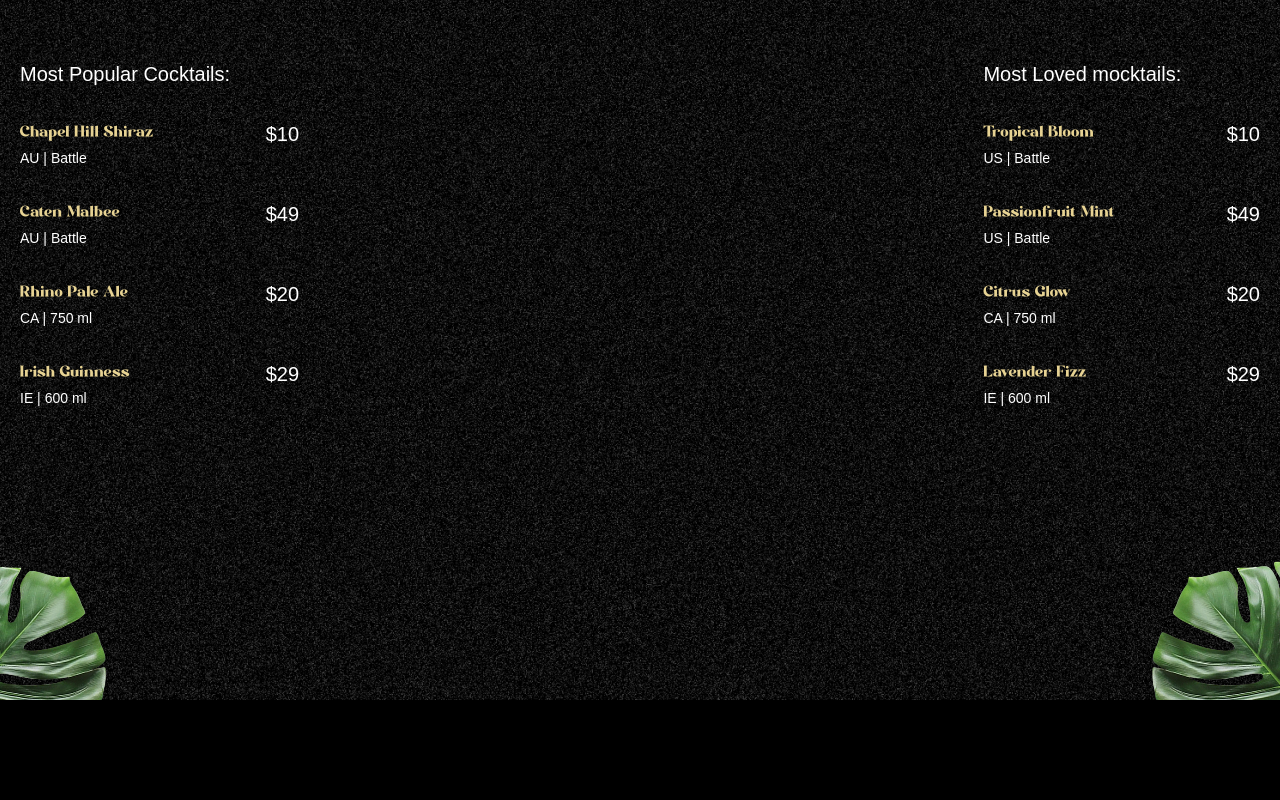
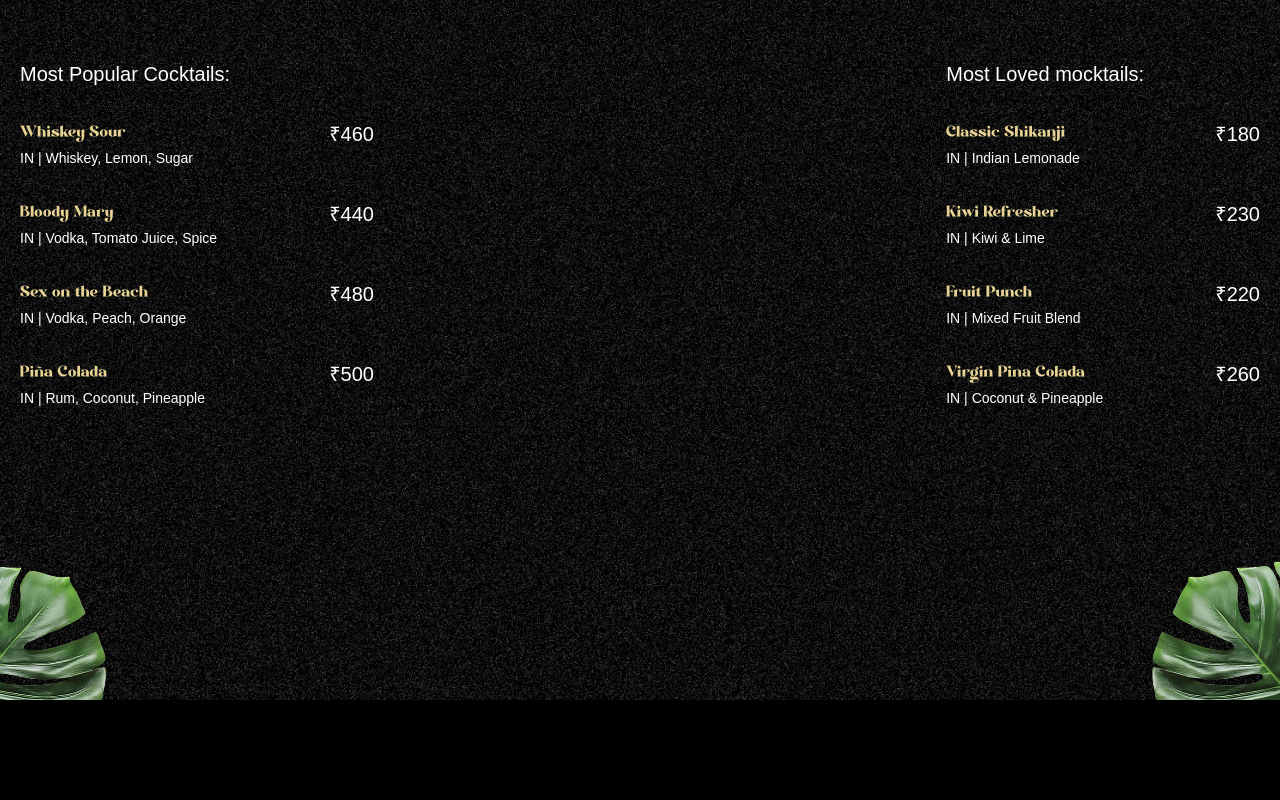
Before and after one commit to jatinverma2705/gsap_mocktails, a React (Vite) app: page / in a window 1280 px wide. Shown: the part 900-1700 px from the top of the page. Built offline with nearby package versions, Linux system fonts and the light colour scheme; a web font is replaced by a local one.

Commit message:
Done with implementing Contact section , Webpage complete

```diff
--- a/index.html
+++ b/index.html
@@ -4,7 +4,7 @@
     <meta charset="UTF-8" />
     <link rel="icon" type="image/svg+xml" href="/images/logo.png" />
     <meta name="viewport" content="width=device-width, initial-scale=1.0" />
-    <title>moctail-frontend</title>
+    <title>SipYard</title>
   </head>
   <body>
     <div id="root"></div>
--- a/src/App.jsx
+++ b/src/App.jsx
@@ -8,6 +8,7 @@
 import About from './Components/About';
 import Art from './Components/Art';
 import Menu from './Components/Menu';
+import Contact from './Components/Contact';
 
 
 const App = () => {
@@ -21,6 +22,7 @@
       <About />
       <Art />
       <Menu />
+      <Contact />
     </main>
   )
 }
--- a/src/Components/Cocktails.jsx
+++ b/src/Components/Cocktails.jsx
@@ -29,55 +29,55 @@
 
     const cocktailLists = [
  {
-	name: "Chapel Hill Shiraz",
-	country: "AU",
-	detail: "Battle",
-	price: "$10",
+    name: "Whiskey Sour",
+    country: "IN",
+    detail: "Whiskey, Lemon, Sugar",
+    price: "₹460",
   },
   {
-	name: "Caten Malbee",
-	country: "AU",
-	detail: "Battle",
-	price: "$49",
+    name: "Bloody Mary",
+    country: "IN",
+    detail: "Vodka, Tomato Juice, Spice",
+    price: "₹440",
   },
   {
-	name: "Rhino Pale Ale",
-	country: "CA",
-	detail: "750 ml",
-	price: "$20",
+    name: "Sex on the Beach",
+    country: "IN",
+    detail: "Vodka, Peach, Orange",
+    price: "₹480",
   },
   {
-	name: "Irish Guinness",
-	country: "IE",
-	detail: "600 ml",
-	price: "$29",
+    name: "Piña Colada",
+    country: "IN",
+    detail: "Rum, Coconut, Pineapple",
+    price: "₹500",
   },
 ];
 
 const mockTailLists = [
   {
-	name: "Tropical Bloom",
-	country: "US",
-	detail: "Battle",
-	price: "$10",
+    name: "Classic Shikanji",
+    country: "IN",
+    detail: "Indian Lemonade",
+    price: "₹180",
   },
 {
-	name: "Passionfruit Mint",
-	country: "US",
-	detail: "Battle",
-	price: "$49",
+    name: "Kiwi Refresher",
+    country: "IN",
+    detail: "Kiwi & Lime",
+    price: "₹230",
   },
 {
-	name: "Citrus Glow",
-	country: "CA",
-	detail: "750 ml",
-	price: "$20",
+    name: "Fruit Punch",
+    country: "IN",
+    detail: "Mixed Fruit Blend",
+    price: "₹220",
   },
  {
-	name: "Lavender Fizz",
-	country: "IE",
-	detail: "600 ml",
-	price: "$29",
+    name: "Virgin Pina Colada",
+    country: "IN",
+    detail: "Coconut & Pineapple",
+    price: "₹260",
   },
 ];
   return (
--- /dev/null
+++ b/src/Components/Contact.jsx
@@ -0,0 +1,104 @@
+import { useGSAP } from '@gsap/react';
+import React from 'react'
+import gsap from 'gsap';
+import { SplitText } from 'gsap/all';
+
+const Contact = () => {
+    const titleSplit = SplitText.create('#contact h2',{type:'words'});
+
+    useGSAP(() => {
+        const timeline = gsap.timeline({
+            scrollTrigger:{
+                trigger:'#contact',
+                start:'top center',
+
+            },
+            ease:'power1.inOut'
+        })
+
+
+        timeline.from(titleSplit.words, {opacity:0, yPercent:100, stagger:0.02, })
+        .from('#contact h3 , #contact p',{opacity:0, yPercent:100, stagger:0.02, })
+        .from('#f-right-leaf', {y:'-50',duration:1, ease: 'power1.inOut'})
+        .from('#f-left-leaf', {y:'-50',duration:1, ease: 'power1.inOut'},'<')
+    })
+
+    const storeInfo = {
+  heading: "Where to Find Us",
+  address: "Shop No. 12, Ground Floor, Connaught Place, New Delhi – 110001",
+  contact: {
+    phone: "+91 98765 43210",
+    email: "hello@desicocktail.in",
+  },
+};
+
+const openingHours = [
+ { day: "Mon–Thu", time: "11:00am – 12am" },
+ { day: "Fri", time: "11:00am – 2am" },
+ { day: "Sat", time: "9:00am – 2am" },
+ { day: "Sun", time: "9:00am – 1am" },
+];
+
+const socials = [
+ {
+	name: "Instagram",
+	icon: "/images/insta.png",
+	url: "#",
+ },
+ {
+	name: "X (Twitter)",
+	icon: "/images/x.png",
+	url: "#",
+ },
+ {
+	name: "Facebook",
+	icon: "/images/fb.png",
+	url: "#",
+ },
+];
+  return (
+    <footer id='contact'>
+        <img src="/images/footer-right-leaf.png" alt="leaf-right" id='f-right-leaf' />
+        <img src="/images/footer-left-leaf.png" alt="leaf-left" id='f-left-leaf' />
+
+        <div className="content">
+            <h2>Where to Find Us</h2>
+            <div>
+                <h3>Visit Our Bar</h3>
+                <p>
+                   Shop No. 12, Ground Floor, Connaught Place, New Delhi – 110001
+                </p>
+            </div>
+
+            <div>
+                <h3>Contact Us</h3>
+                <p>+91 98765 43210</p>
+                <p>hello@desicocktail.in</p>
+            </div>
+
+            <div>
+                <h3>Open Every Day</h3>
+                {openingHours.map((data) => {
+                    return (
+                        <p key={data.day}>{data.day}: {data.time}</p>
+                    )
+                })}
+            </div>
+
+            <div>
+                <h3>Socials</h3>
+                <div className='flex-center gap-5'>
+                    {socials.map((social) => (
+                        <a key={social.name} href={social.url} target="_blank" rel='noopener noreferrer' aria-label={social.name}>
+                            <img src={social.icon} alt={social.name} />
+                        </a>
+
+                    ))}
+                </div>
+            </div>
+        </div>
+    </footer>
+  )
+}
+
+export default Contact
--- a/src/Components/Navbar.jsx
+++ b/src/Components/Navbar.jsx
@@ -38,7 +38,7 @@
         <div className=''>
             <a href="#home" className='flex items-center gap-2'>
                 <img src="/images/logo.png" alt="" />
-                <p>Velvet Pour</p>
+                <p>Sip Yard</p>
 
             </a>
         </div>
```
Lines whose indentation alone changed are shown as unchanged.
